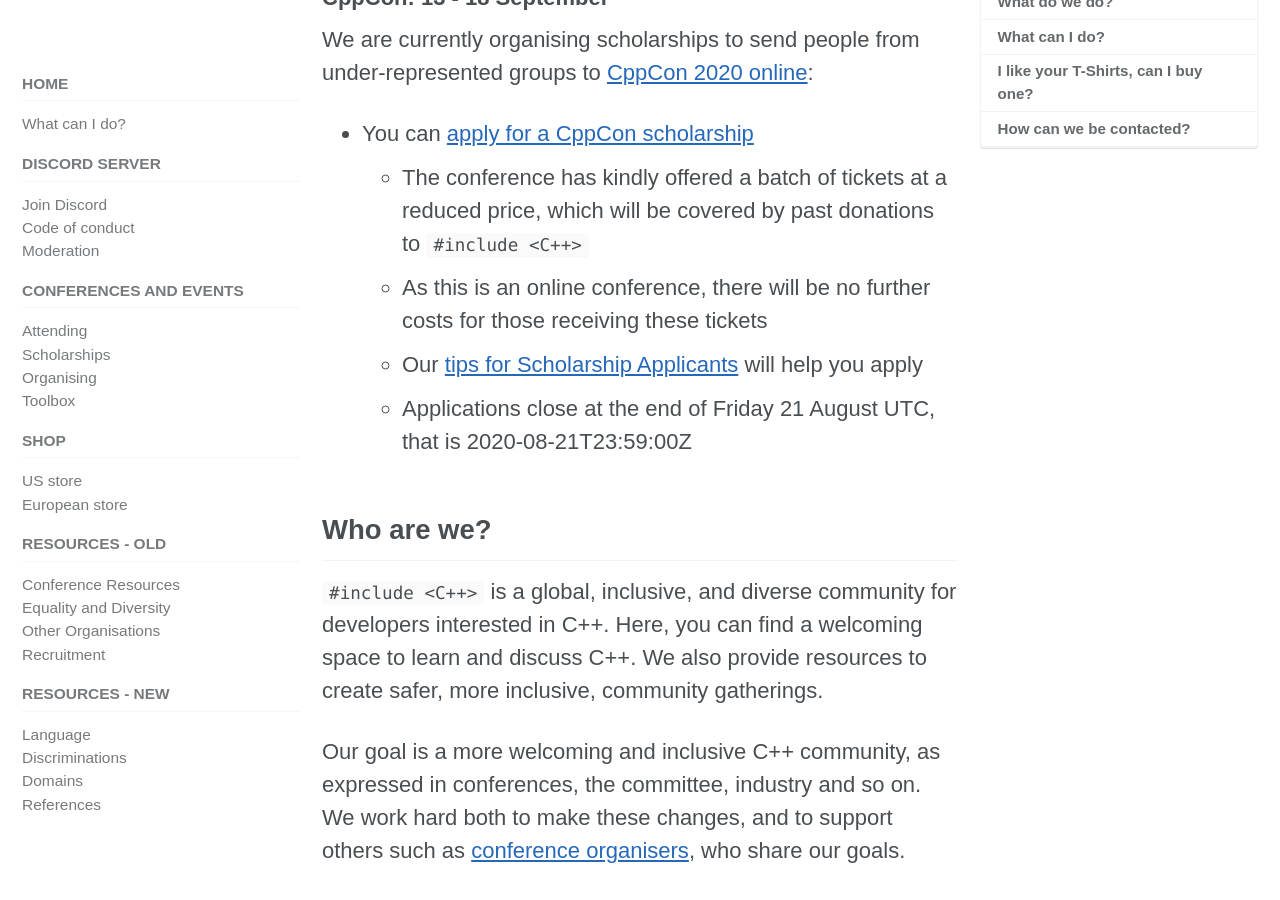
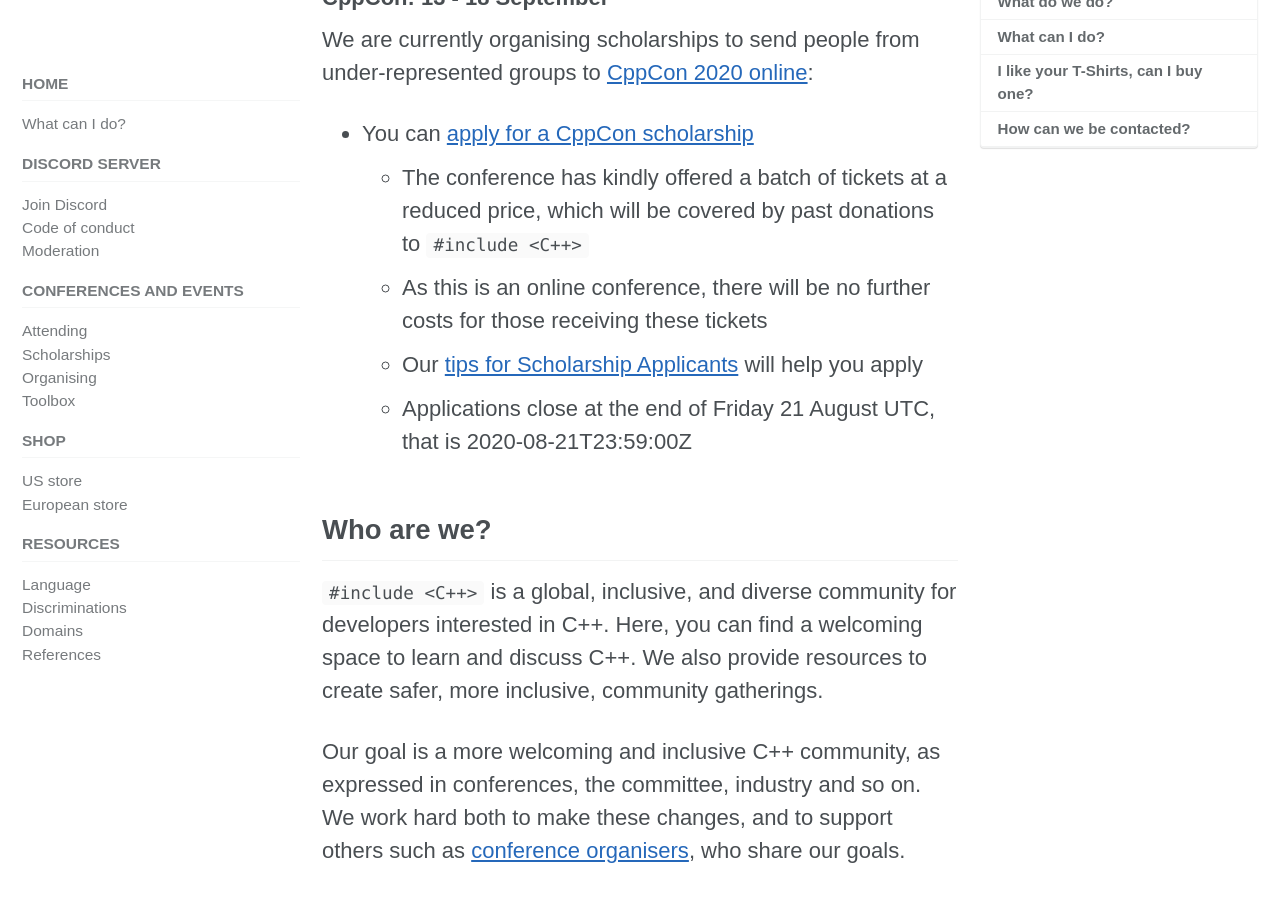
Before and after one commit to include-cpp/include-cpp.github.io, a Jekyll site: the page built from index.md, in a window 1280 px wide and 900 px high, scrolled down 324 px. Built offline with Jekyll 4.4.1, drawn with Linux system fonts in a browser that asks for light colours; cached includes are drawn as plain includes; nearby versions of some CDN libraries.

Commit message:
Remove old Resources links from sidebar

```diff
--- a/_data/navigation.yml
+++ b/_data/navigation.yml
@@ -46,18 +46,7 @@ sidebar:
         url: https://shop.spreadshirt.com/includecpp
       - title: "European store"
         url: https://shop.spreadshirt.net/includecpp
-  - title: "Resources - Old"
-    url: /resources/
-    children:
-      - title: Conference Resources
-        url: /resources/conference-resources/
-      - title: Equality and Diversity
-        url: /resources/equality_and_diversity/
-      - title: Other Organisations
-        url: /resources/other_organisations/
-      - title: Recruitment
-        url: /resources/recruitment/
-  - title: "Resources - New"
+  - title: "Resources"
     url: /resources/
     children:
       - title: Language
```
